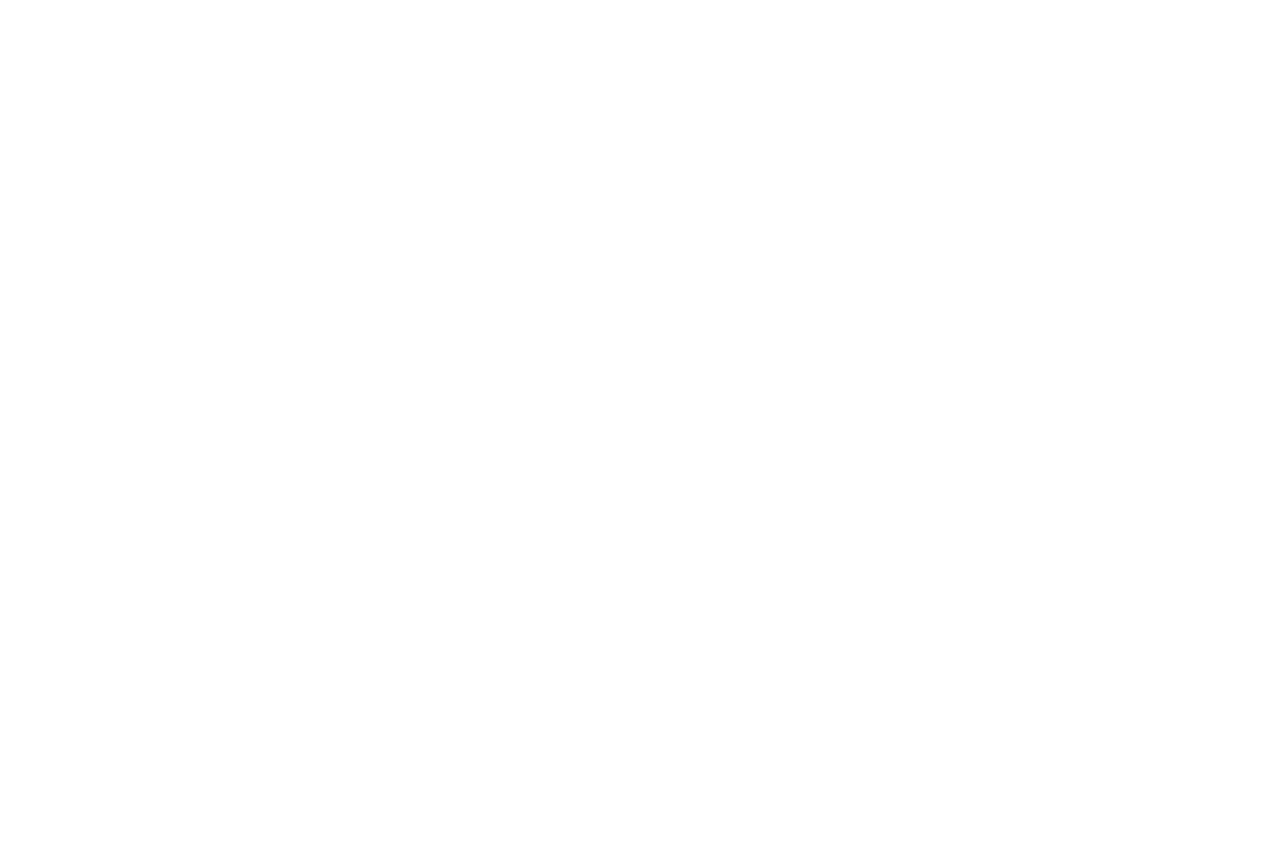
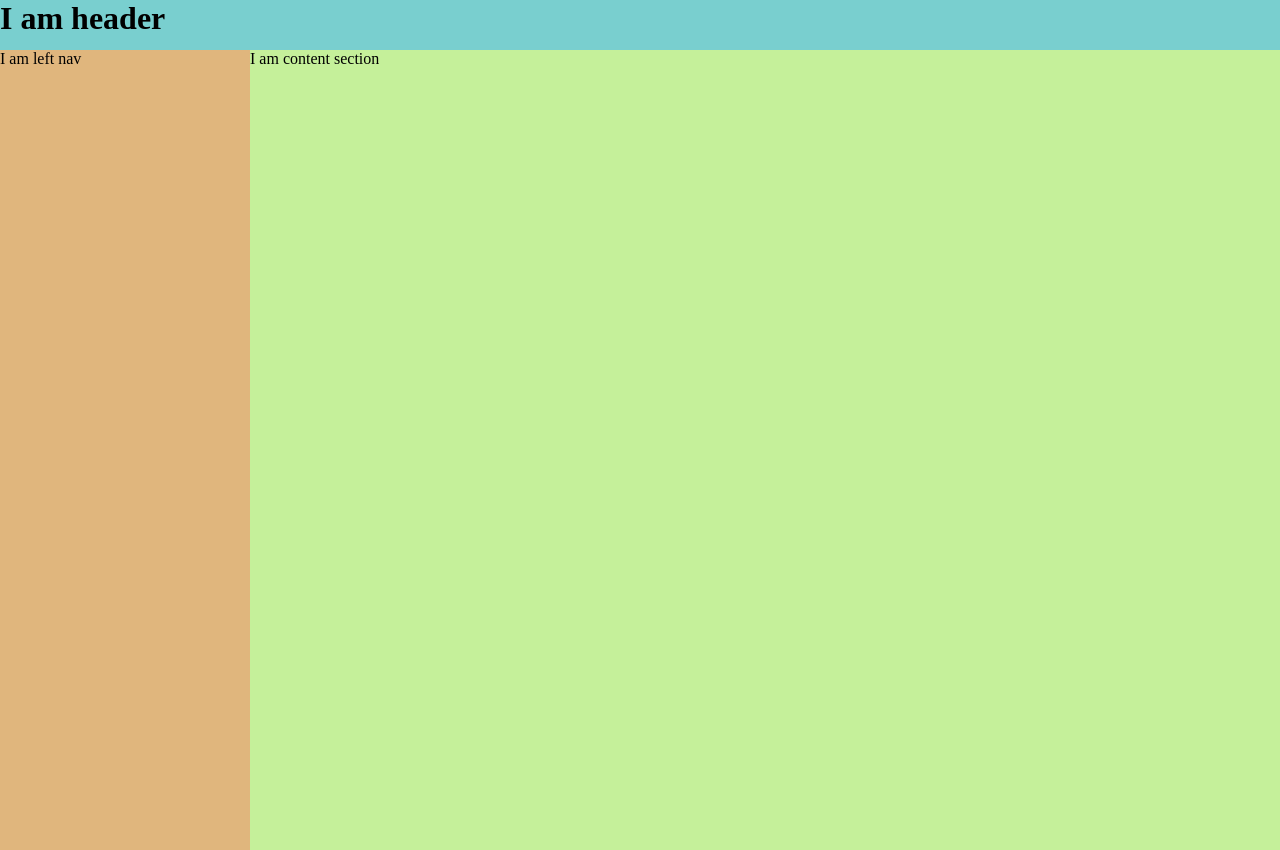
Before and after one commit to besim10/hoxton-html-youtube, a plain HTML site: page index.html in a window 1280 px wide. Before the commit the page ends 800 px from the top, so only its background shows below. Drawn offline with Linux system fonts and the light colour scheme.

Commit message:
Createt layout for the page

```diff
--- a/index.html
+++ b/index.html
@@ -5,8 +5,19 @@
     <meta http-equiv="X-UA-Compatible" content="IE=edge">
     <meta name="viewport" content="width=device-width, initial-scale=1.0">
     <title>Clone of Youtube</title>
+    <link rel="stylesheet" href="style.css">
 </head>
 <body>
-
+    <header>
+        <h1>I am header</h1>
+    </header>
+    <main>
+        <nav>
+            I am left nav
+        </nav>
+        <section>
+            I am content section
+        </section>
+    </main>
 </body>
 </html>
--- a/style.css
+++ b/style.css
@@ -0,0 +1,28 @@
+@import url('https://fonts.googleapis.com/css2?family=Roboto&display=swap');
+*{
+    margin: 0;
+    padding: 0;
+    box-sizing: border-box;
+
+}
+body{
+    width: 100%;
+    height: 100vh;
+    background-color: rgb(228, 201, 253);
+}
+header{
+    background-color: rgb(121, 207, 207);
+    height: 50px;
+}
+main{
+    display: grid;
+    grid-template-columns: 250px 1fr;
+}
+nav{
+    background-color: rgb(224, 182, 125);
+    height: 100vh;
+}
+section{
+    background-color: rgb(197, 240, 154);
+    height: vh;
+}
```
